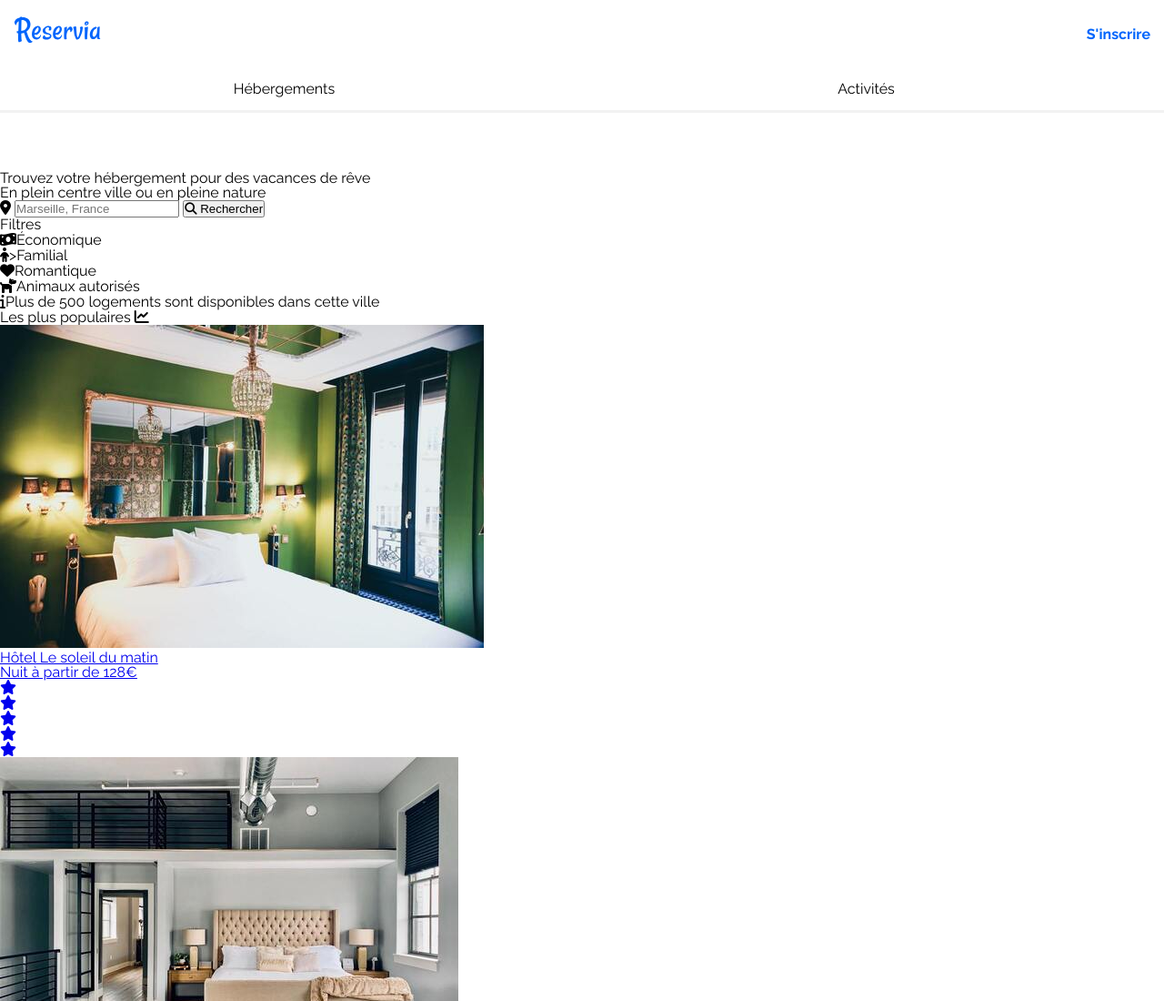
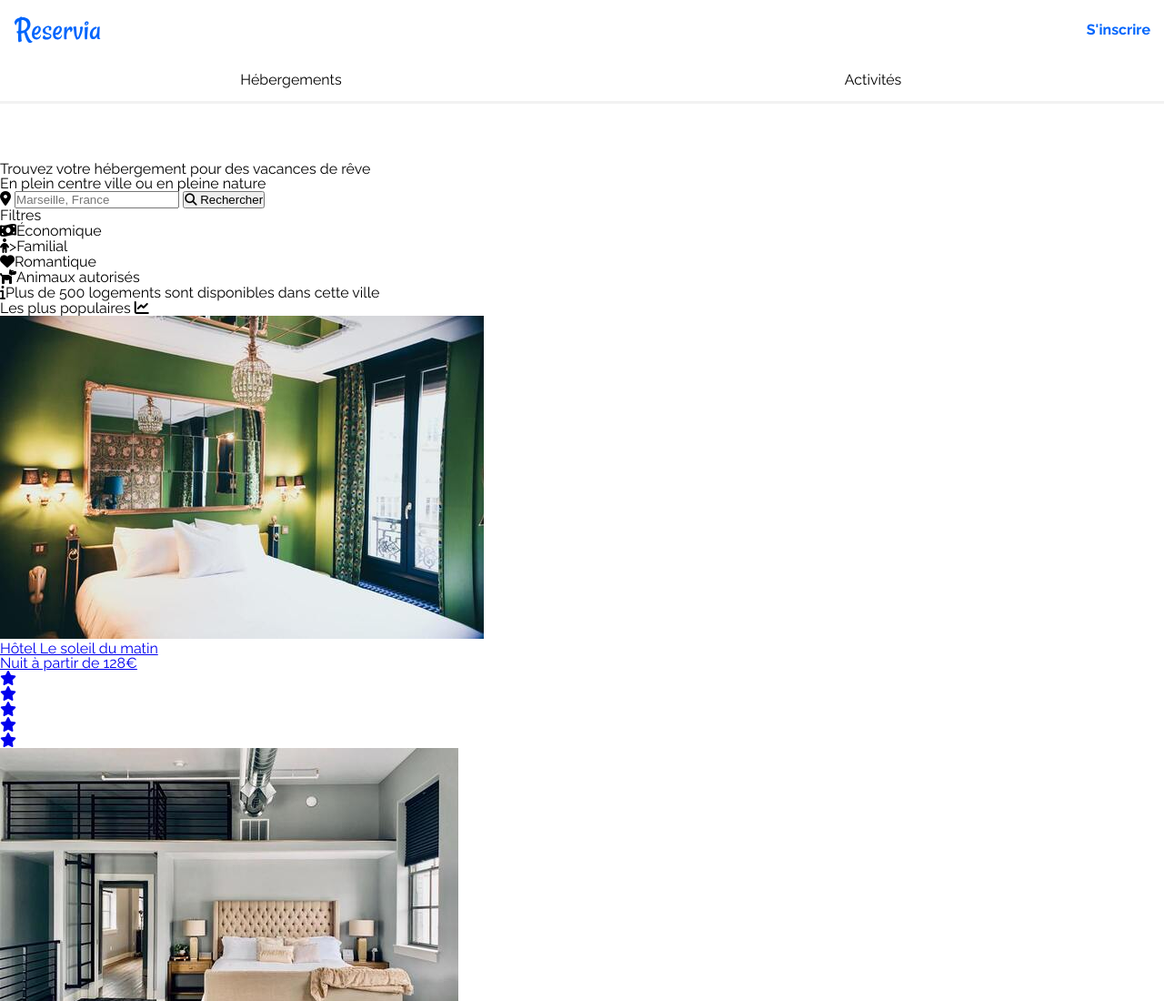
Before and after one commit to Marcelin97/LoisMarcelin_2_08022021, a plain HTML site: page index.html in a window 1280 px wide. Shown: the top 1100 px of the page at 91% size. Drawn offline with Linux system fonts and the light colour scheme.

Commit message:
precision to say that we want the a of nav header>a and small resolution

```diff
--- a/assets/css/style.css
+++ b/assets/css/style.css
@@ -28,13 +28,12 @@ header {
 #logo {
     margin-left: 15px;
 }
-header a {
+header > a {
     display: flex;
     flex-direction: row;
     text-decoration: none;
     margin-right: 15px;
     color: #0065FC;
-    margin-top: 10px;
 }
 header nav {
     flex-basis: 100%;
@@ -46,7 +45,7 @@ header nav ul {
     flex-direction: row;
     justify-content: space-around;
     list-style-type: none;
-
+    text-align: center;
 }
 header nav ul li {
     display: flex;
@@ -65,6 +64,6 @@ header nav ul li a {
     padding: 15px;
     color: black;
     width: 100%;
-    justify-content: center;
+    text-decoration: none;
 }
 /*end of header*/
```
